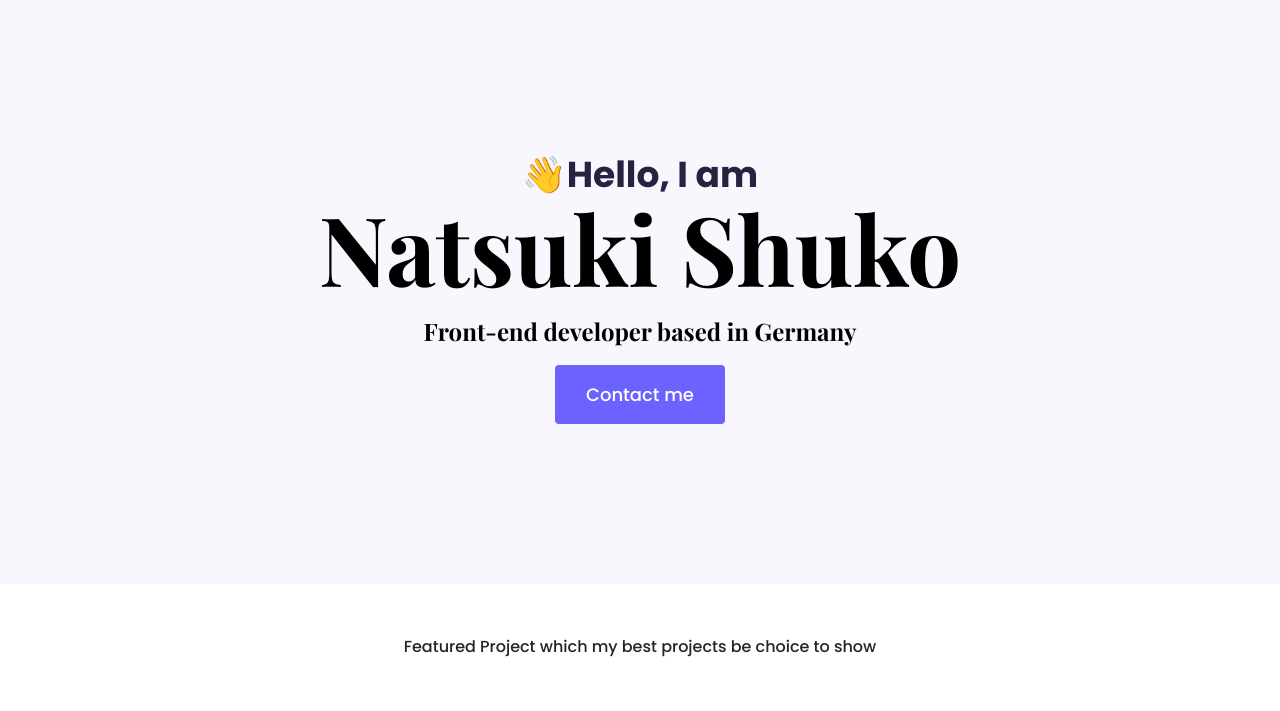
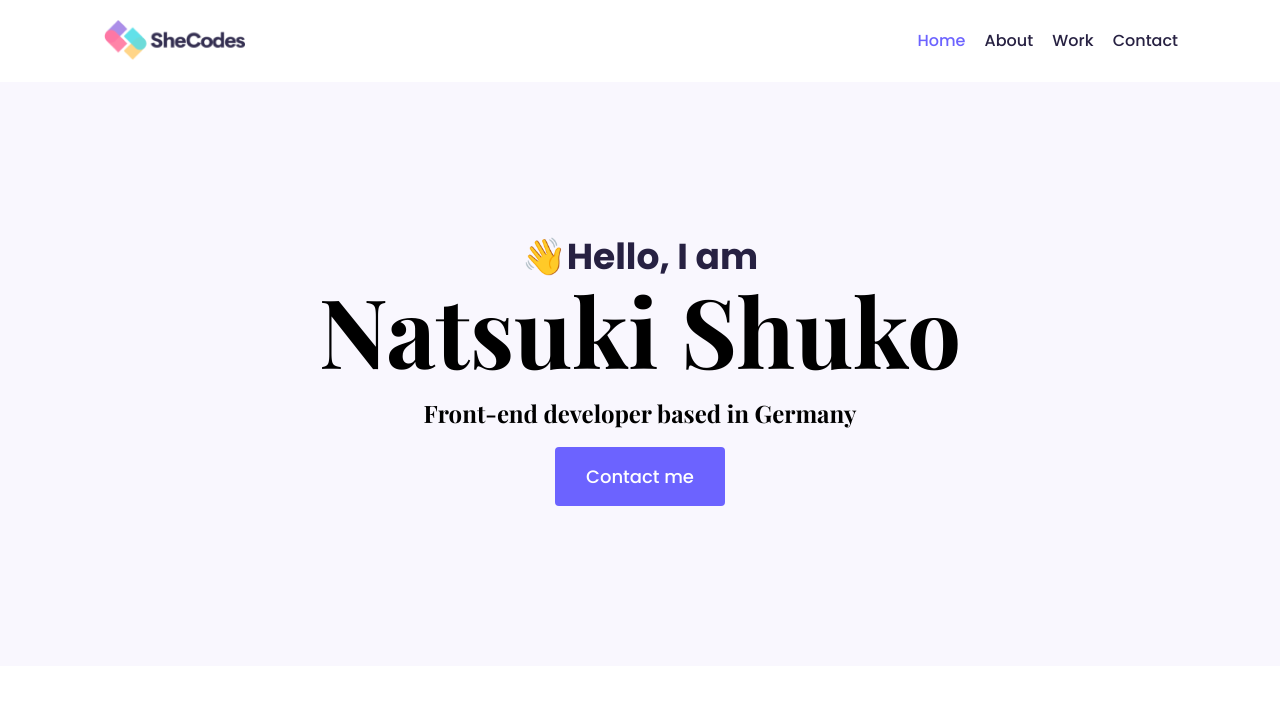
Before and after one commit to NatsukiSh/portfolio-project, a plain HTML site: page index.html in a window 1280 px wide. Shown: the top 711 px of the page. Drawn offline with nearby package versions, Linux system fonts and the light colour scheme.

Commit message:
Added Navbar in index.html

```diff
--- a/index.html
+++ b/index.html
@@ -29,6 +29,31 @@
     ></script>
   </head>
   <body>
+    <div class="container">
+      <nav class="d-flex justify-content-between">
+        <a href="/">
+    <img src="/img/logo.png" class="logo d-none d-md-block" alt="" />
+    <img src="/img/logo-small.jpg" class="logo d-block d-md-none" alt="" />
+    </a>
+    <ul>
+      <li class="active">
+      <a href="/">Home</a>
+      </li>
+       <li>
+        <a href="/about.html">
+          About</a>
+        </li>
+        <li>
+      <a href="/work.html">Work</a>
+      </li>
+        <li>
+        <a href="/contact.html">
+          Contact</a>
+        </li>
+    </ul>
+    </div>
+  </nav>
+
     <div class="hero">
       <p>👋Hello, I am</p>
       <h1>Natsuki Shuko</h1>
--- a/styles/portfolio.css
+++ b/styles/portfolio.css
@@ -105,6 +105,37 @@ p {
   padding: 120px 60px 0;
 }
 
+.logo {
+  max-height: 40px;
+}
+
+nav {
+  padding: 20px;
+}
+
+nav ul {
+  padding: 0;
+  margin: 0;
+}
+
+nav li {
+  display: inline;
+  list-style: none;
+  line-height: 42px;
+  margin-left: 15px;
+}
+
+nav a {
+  text-decoration: none;
+  color: #272142;
+  transition: all 100ms ease-in-out;
+}
+
+nav a:hover,
+nav li.active a {
+  color: var(--branding-color);
+}
+
 @media (max-width: 900px) {
   h1 {
     font-size: 44px;
@@ -128,4 +159,8 @@ p {
     padding: 0;
     text-align: center;
   }
+
+  nav a {
+    font-size: 14px;
+  }
 }
```
Also changed, not shown: img/logo-small.jpg (added), img/logo.png (added).
